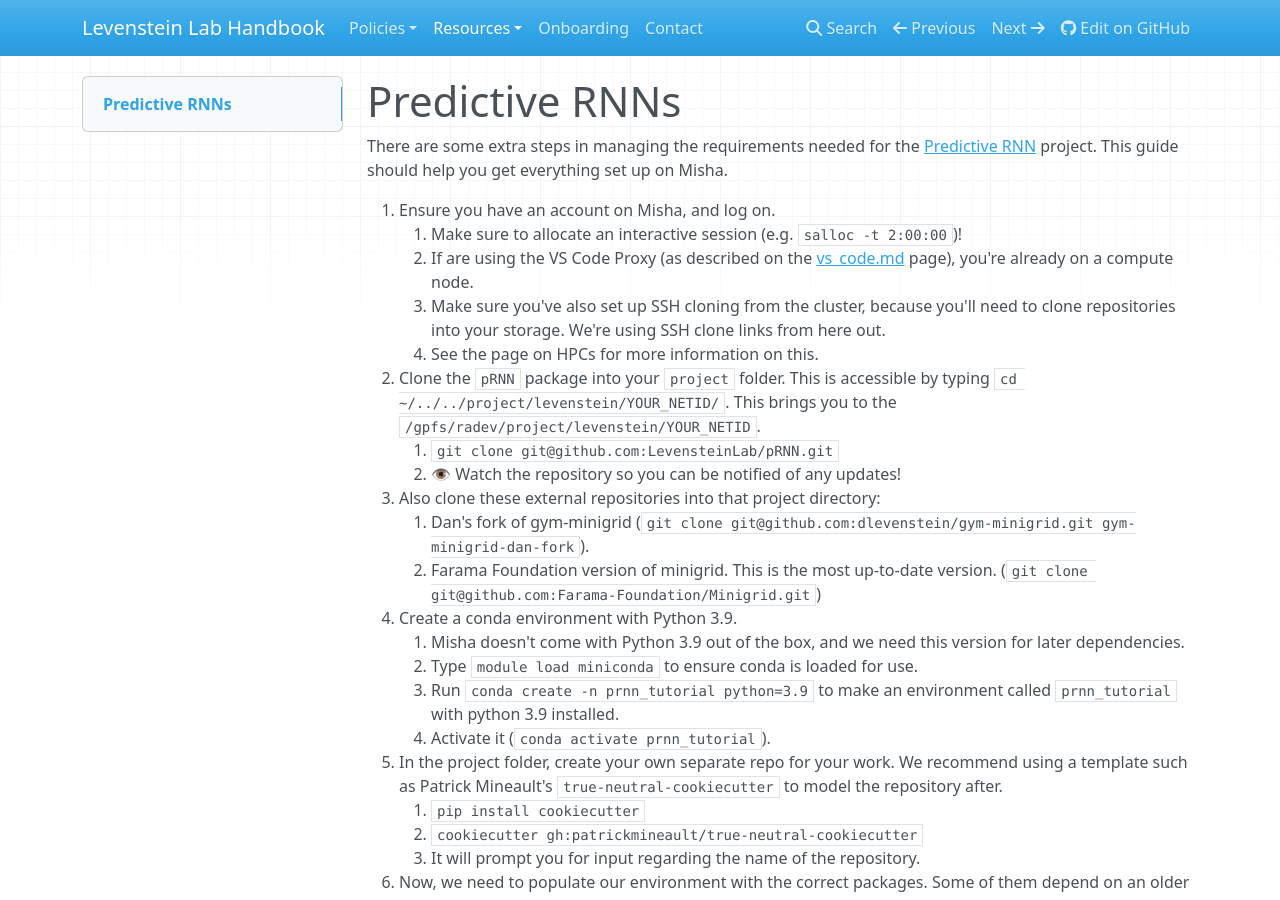
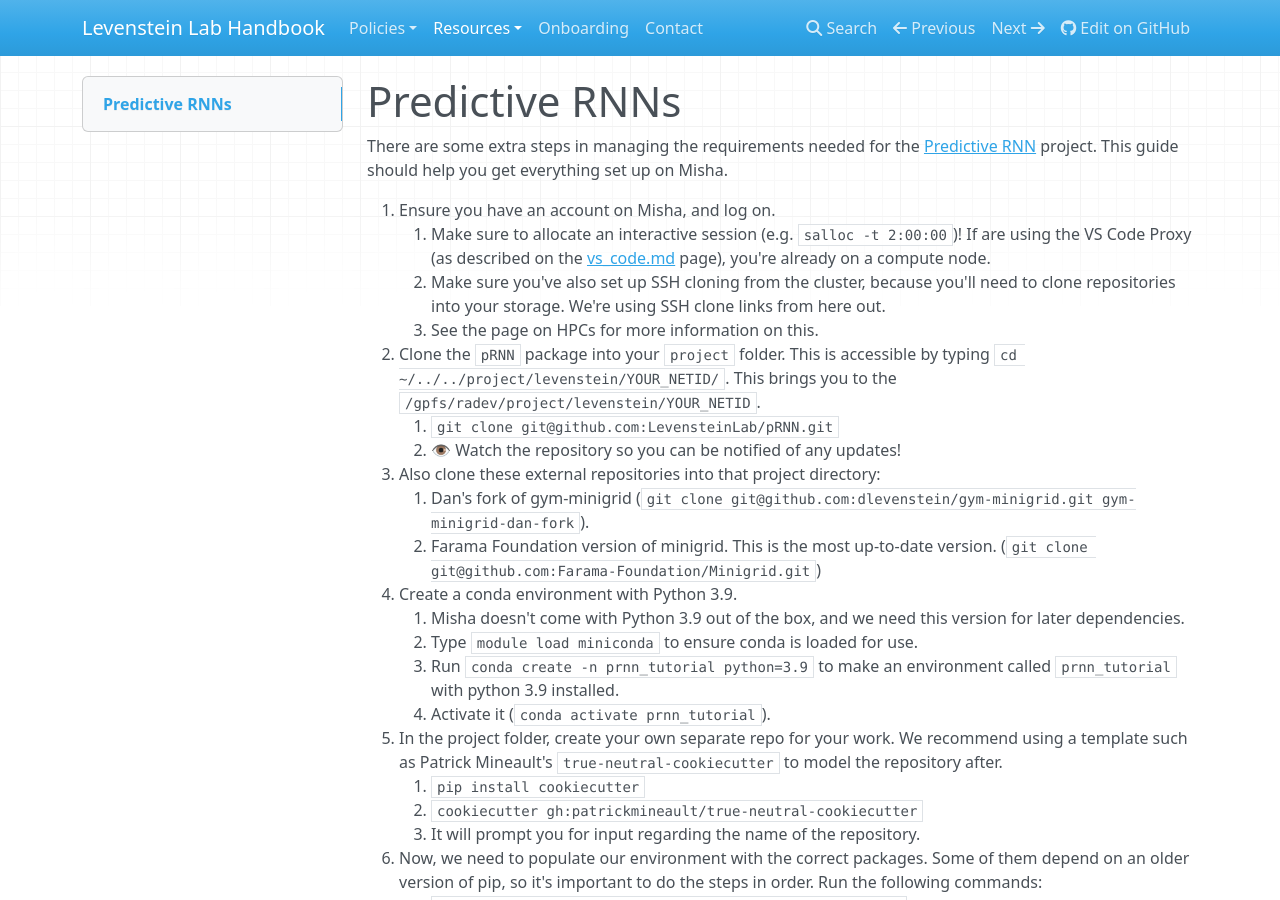
Before and after one commit to LevensteinLab/Lab-Handbook, an MkDocs documentation site: the page built from docs/Resources/prnn_tutorial.md, in a window 1280 px wide and 900 px high. Built offline with MkDocs 1.6.1, drawn with Linux system fonts in a browser that asks for light colours; nearby versions of some CDN libraries; some of the changed lines change nothing that is shown.

Commit message:
merged instructions 1i and 1ii
Consolidate steps for managing requirements on Misha.

```diff
--- a/docs/Resources/prnn_tutorial.md
+++ b/docs/Resources/prnn_tutorial.md
@@ -3,10 +3,9 @@
 There are some extra steps in managing the requirements needed for the [Predictive RNN](https://github.com/LevensteinLab/pRNN) project. This guide should help you get everything set up on Misha.
 
 1. Ensure you have an account on Misha, and log on.
-    1. Make sure to allocate an interactive session (e.g. `salloc -t 2:00:00`)!
-    2. If are using the VS Code Proxy (as described on the [vs_code.md](https://levensteinlab.github.io/Lab-Handbook/Resources/vs_code/) page), you're already on a compute node.
-    1. Make sure you've also set up SSH cloning from the cluster, because you'll need to clone repositories into your storage. We're using SSH clone links from here out.
-    2. See the page on HPCs for more information on this.
+    1. Make sure to allocate an interactive session (e.g. `salloc -t 2:00:00`)! If are using the VS Code Proxy (as described on the [vs_code.md](https://levensteinlab.github.io/Lab-Handbook/Resources/vs_code/) page), you're already on a compute node.
+    2. Make sure you've also set up SSH cloning from the cluster, because you'll need to clone repositories into your storage. We're using SSH clone links from here out.
+    3. See the page on HPCs for more information on this.
 3. Clone the `pRNN` package into your `project` folder. This is accessible by typing `cd ~/../../project/levenstein/YOUR_NETID/`. This brings you to the `/gpfs/radev/project/levenstein/YOUR_NETID`.
     1. `git clone git@github.com:LevensteinLab/pRNN.git`
     2. 👁️ Watch the repository so you can be notified of any updates!
```
